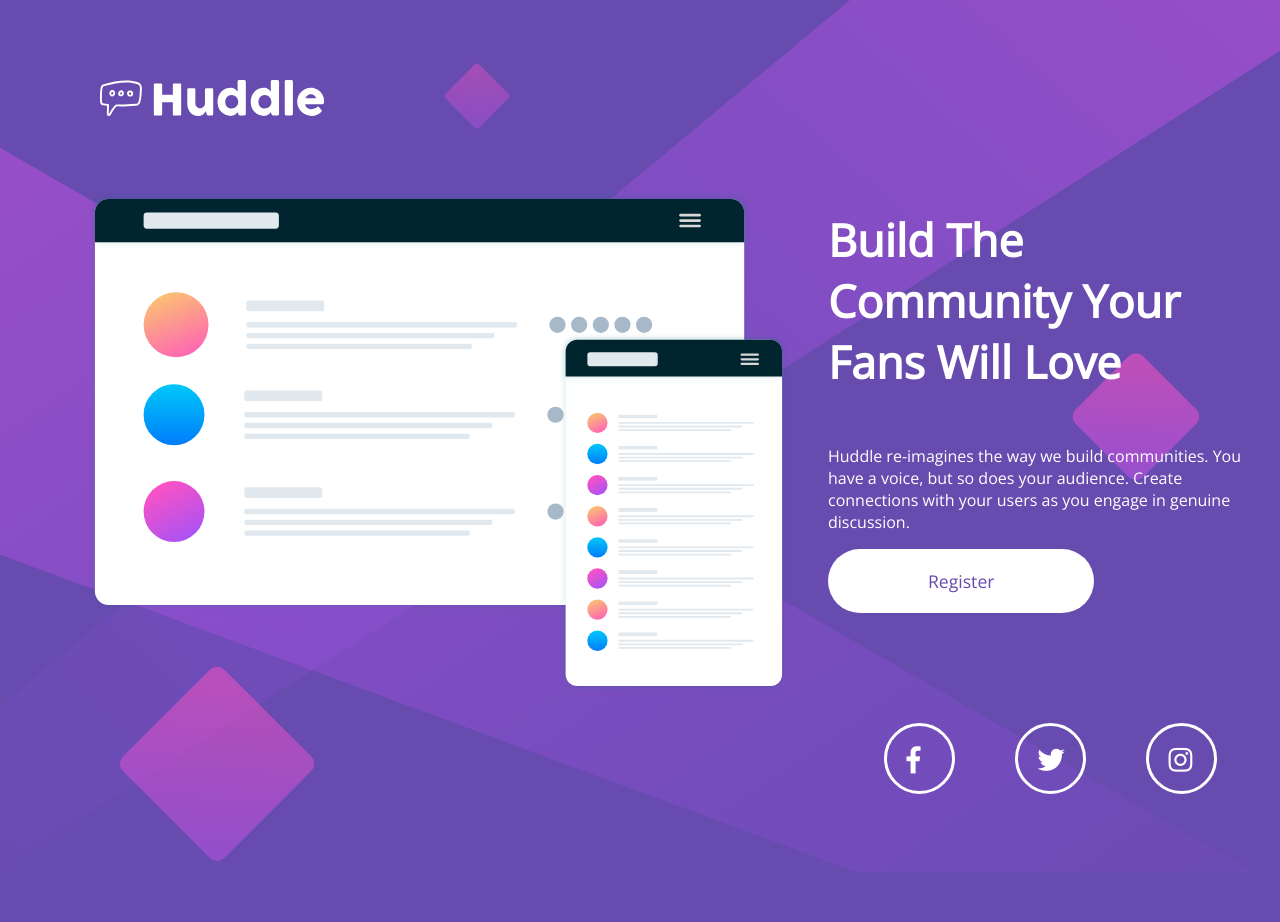
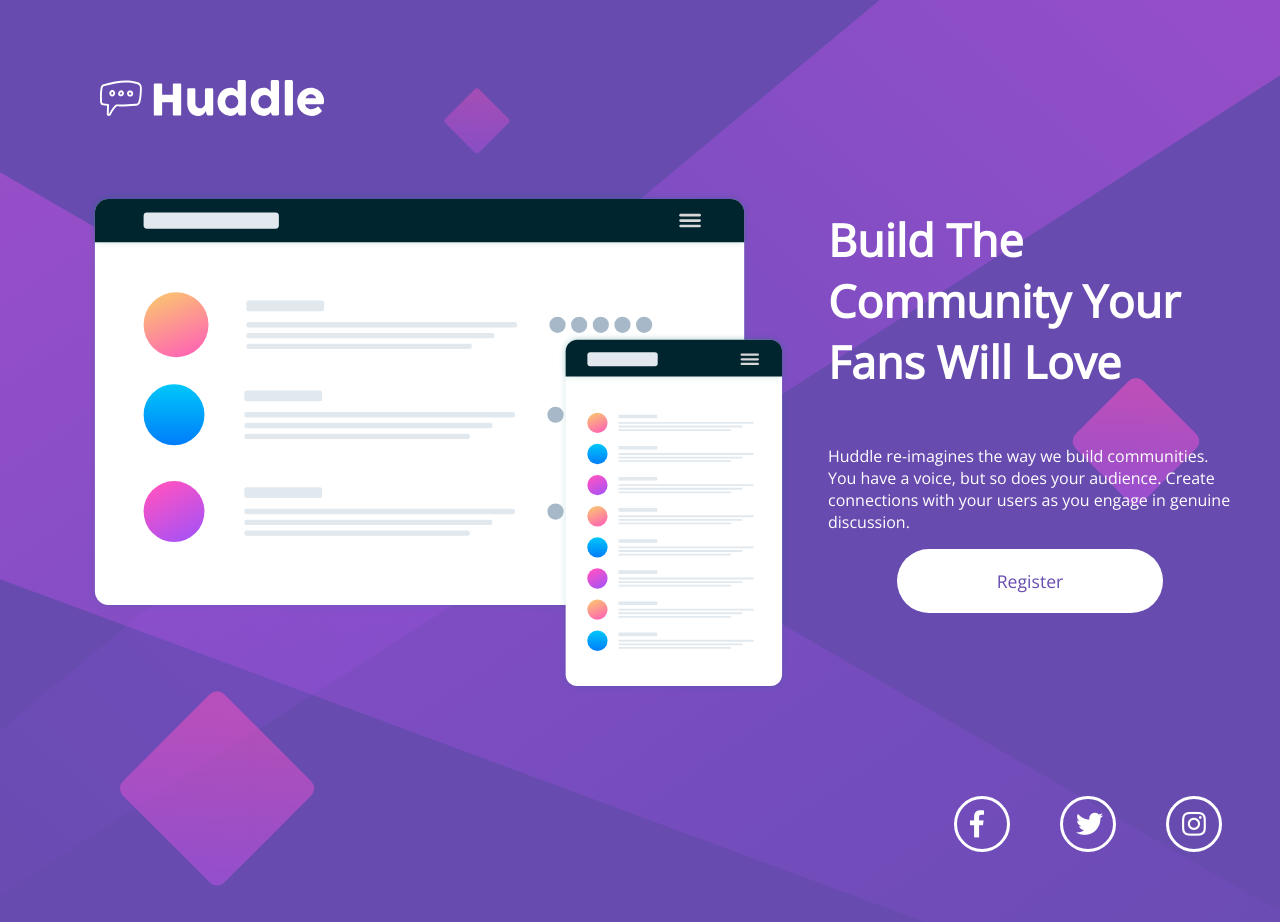
Before and after one commit to bushbass/huddle-landing-page-679023, a plain HTML site: page index.html in a window 1280 px wide. Before the commit the page ends 872 px from the top, so only its background shows below. Drawn offline with nearby package versions, Linux system fonts and the light colour scheme.

Commit message:
tried to make it more flexobx reliant

```diff
--- a/index.html
+++ b/index.html
@@ -30,15 +30,15 @@
       Huddle re-imagines the way we build communities.  You have a voice, but so does your audience.  Create connections with your users as you engage in genuine discussion.
     </p>
     <div class='button'>Register</div>
-    <div class="social">
+
+    </section>
+</div>
+<div class="social">
       <div><i class="fab fa-facebook-f"></i> </div>
       <div><i class="fab fa-twitter"></i> </div>
       <div><i class="fab fa-instagram"></i> </div>
 
     </div>
-    </section>
-</div>
-
 
 </body>
 </html>
--- a/style.css
+++ b/style.css
@@ -9,8 +9,9 @@ header img{
     height: 30px;
 }
 main img {
-    padding:40px 0 0 40px;
-    width: 85%;
+    padding:40px 40px 0 40px;
+    width: 80%;
+    height: auto;
 }
 .main-text {
     font-family: 'Open Sans', sans-serif;
@@ -18,12 +19,13 @@ main img {
     font-size: 1.1rem;
     padding-top: 45px;
     margin:0 auto;
-    padding: 40px 0 0 40px;
+    padding: 40px 40px 0 40px;
     display: flex;
     flex-direction: column;
     align-items: center;
     color: white;
     text-align: center;
+
 }
 .main-text p{
     font-size:1rem;
@@ -39,24 +41,27 @@ main img {
 .social{
     margin-bottom: 70px;
     display: flex;
+    color: white;
+    flex-direction:row;
+    margin-top: 100px;
+    justify-content: space-around;
 
 }
 .social div{
-    width: 25px;
-    height: 25px;
+    width: 50px;
+    height: 50px;
     border: 3px solid white;
     border-radius:50%;
-    margin: 110px 30px 0 30px;
-    padding: 20px;
+
+
 }
 
 .social i {
+    transform: translate(13px, 11px);
     font-size: 1.7rem;
 
 }
-.social i fa-facebook-f {
-    padding-right: 50px;
-}
+
 
 @media only screen and (min-width: 376px) {
     body {
@@ -76,17 +81,23 @@ main img {
     .container {
         display: flex;
     }
-    .container main, .container.main-text {
-        flex:1;
-    }
-    .main-text{
-        text-align: left;
-    }
+
+}
+.main-text {
+    display: flex;
+    text-align:left;
+
+}
     .main-text h1 {
         font-size: 2.8rem;
         margin-right: 20px;
+
     }
-    .button{
-        align-self: flex-start;
+
+    .social {
+        justify-content: flex-end;
+    }
+    .social div{
+        margin-right: 50px;
     }
 }
```
